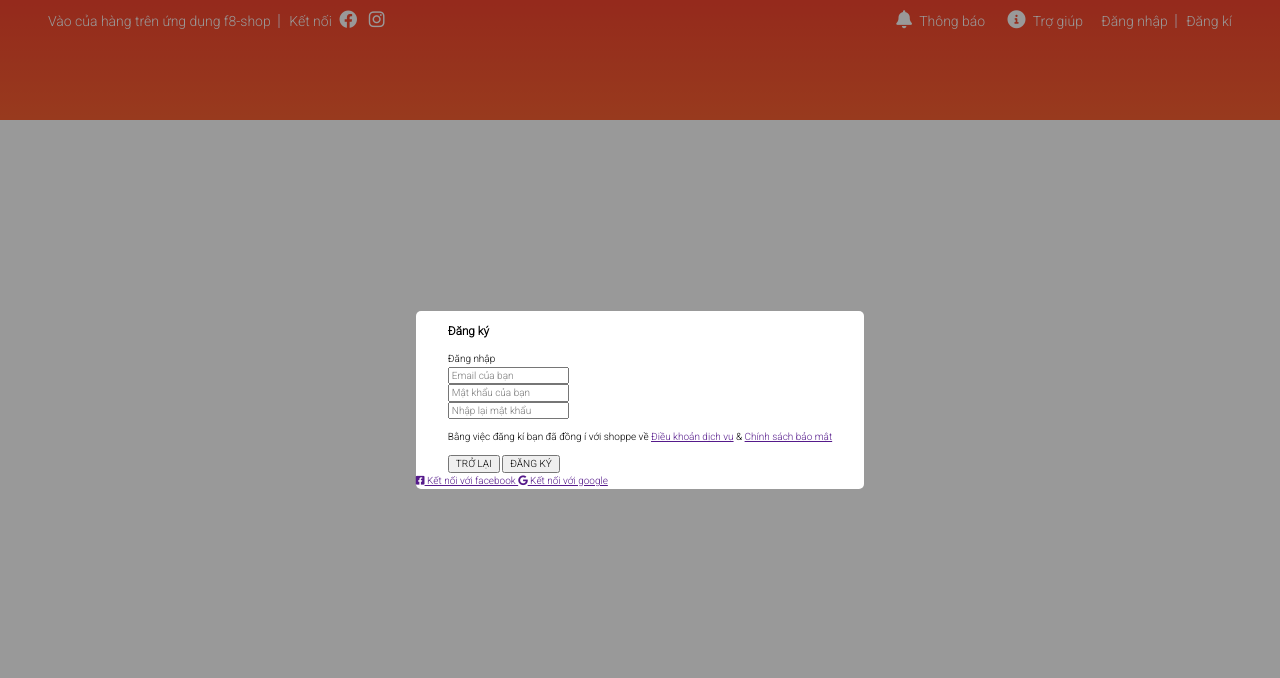
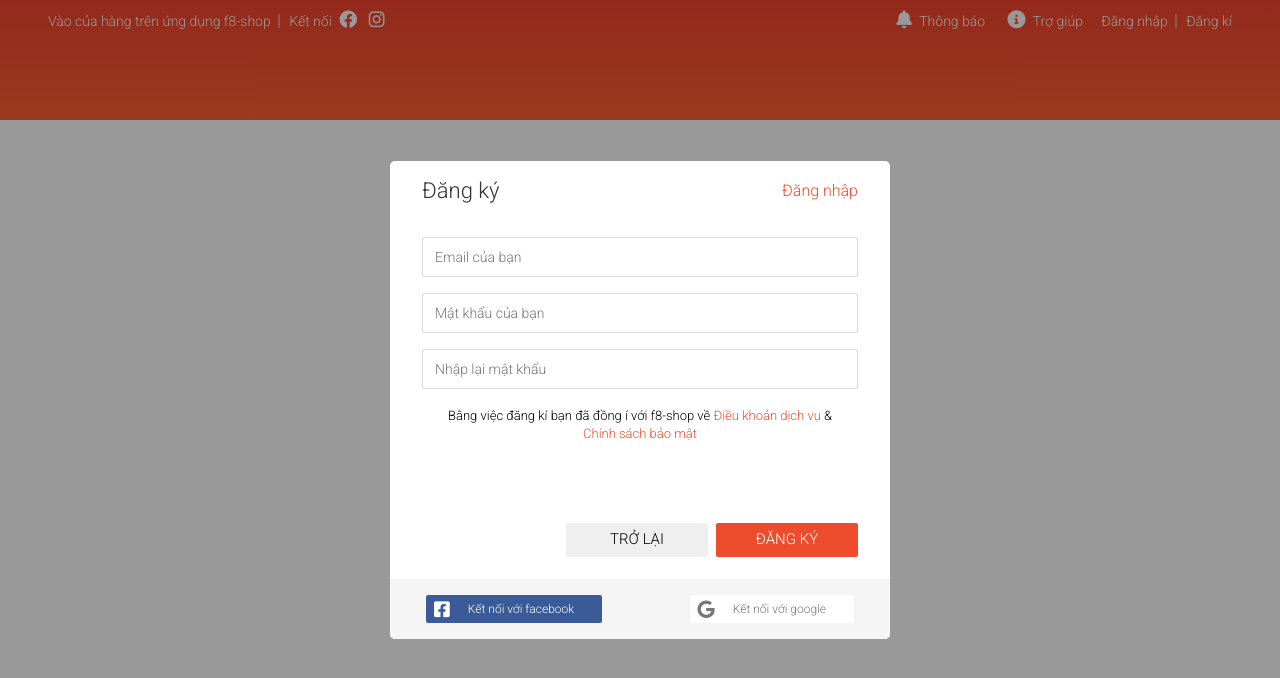
Before and after one commit to quan44652/shopee, a plain HTML site: page index.html in a window 1280 px wide. Drawn offline with nearby package versions, Linux system fonts and the light colour scheme.

Commit message:
continue auth-form

```diff
--- a/assets/css/base.css
+++ b/assets/css/base.css
@@ -1,8 +1,9 @@
  :root {
-     --primary-color:#EE4D2D;
+     --primary-color: #EE4D2D;
      --white-color: #fff;
-     --black-color:#000;
-     --text-color:#333;
+     --black-color: #000;
+     --text-color: #333;
+     --border-color: #dbdbdb;
  }
 
  * {
@@ -37,6 +38,7 @@
      from {
          opacity: 0;
      }
+
      to {
          opacity: 1;
      }
@@ -62,9 +64,46 @@
  }
 
  .modal__body {
-     border-radius: 5px;
      margin: auto;
      position: relative;
      z-index: 1;
-    background-color: white;
+     /* background-color: var(--white-color); */
  }
+
+ /* button styles */
+
+ .btn {
+     min-width: 142px;
+     height: 34px;
+     text-decoration: none;
+     border: none;
+     border-radius: 2px;
+     font-size: 1.5rem;
+     padding: 0 12px;
+     outline: none;
+     cursor: pointer;
+     display: flex;
+     align-items: center;
+     justify-content: center;
+ }
+
+ .btn.btn--normal:hover {
+     background-color: rgba(0, 0, 0, 0.05);
+ }
+
+ .btn--size-s {
+     height: 28px;
+     font-size: 1.2rem;
+     padding: 0 28px 0 8px;
+ }
+
+ .btn.btn--primary {
+     background-color: var(--primary-color);
+     color: var(--white-color);
+ }
+
+ .btn.btn--disable {
+     color: #949494;
+     cursor: default;
+     background-color: #c3c3c3;
+ }
--- a/assets/css/main.css
+++ b/assets/css/main.css
@@ -152,7 +152,6 @@
 }
 
 
-
 @keyframes headerNotifygrowth {
     from {
         opacity: 0;
@@ -239,7 +238,112 @@
 }
 
 
-/*  */
+/*Auth-modal  */
+
+.auth-form {
+    width: 500px;
+    background-color: var(--white-color);
+    border-radius: 5px;
+    overflow: hidden;
+}
 .auth-form__container {
     padding: 0 32px;
 }
+
+.auth-form__header {
+    display: flex;
+align-items: center;
+justify-content: space-between;
+}
+
+.auth-form__heading {
+    font-size: 2.2rem;
+    font-weight: 400;
+    color: var(--text-color);
+}
+
+.auth-form_switch-btn {
+    color: var(--primary-color);
+    font-size: 1.6rem;
+    font-weight: 400;
+    cursor: pointer;
+}
+
+.auth-form__form {
+
+}
+
+.auth-form__input {
+    width: 100%;
+    height: 40px;
+    margin-top: 16px;
+    padding: 0 12px;
+    font-size: 1.4rem;
+    border: 1px solid var(--border-color);
+    border-radius: 2px;
+    outline: none;
+}
+
+.auth-form__input:focus {
+    border-color: #777;
+}
+
+.auth-form__aside {
+
+    margin-top: 18px;
+}
+
+.auth-form__policy-text {
+    font-size: 1.3rem;
+    line-height: 1.8rem;
+    text-align: center;
+    padding: 0 12px;
+}
+
+.auth-form__text-link {
+    text-decoration: none;
+    color: var(--primary-color);
+}
+
+.auth-form__controls {
+    margin-top: 80px;
+    display: flex;
+    justify-content: end;
+
+}
+
+.auth-form__control-back {
+    margin-right: 8px;
+}
+.auth-form__socials {
+    background-color: #F5F5F5;
+    padding: 16px 36px;
+    display: flex;
+    justify-content: space-between;
+    margin-top: 22px;
+}
+
+.auth-form__socials-icon {
+    font-size: 1.8rem
+}
+
+.auth-form__socials--facebook {
+    color: var(--white-color);
+    background-color: #3A5A98;
+}
+
+.auth-form__socials--google {
+    background-color: var(--white-color);
+    color: #777;
+}
+
+
+.auth-form__socials-icon,
+.auth-form__socials--facebook {
+    margin-right: 18px;
+}
+
+
+.auth-form__socials-title {
+
+}
--- a/index.html
+++ b/index.html
@@ -139,7 +139,7 @@
                         <span class="auth-form_switch-btn">Đăng nhập</span>
                     </div>
 
-                    <div class="auth-form">
+                    <div class="auth-form__form">
                         <div class="auth-form__group">
                             <input type="text" class="auth-form__input" placeholder="Email của bạn">
                         </div>
@@ -153,26 +153,27 @@
 
                     <div class="auth-form__aside">
                         <p class="auth-form__policy-text">
-                            Bằng việc đăng kí bạn đã đồng í với shoppe về
-                            <a href="" class="auth-form__policy-link">Điều khoản dịch vụ</a> &
-                            <a href="" class="auth-form__policy-link">Chính sách bảo mật</a>
+                            Bằng việc đăng kí bạn đã đồng í với f8-shop về
+                            <a href="" class="auth-form__text-link">Điều khoản dịch vụ</a> &
+                            <a href="" class="auth-form__text-link">Chính sách bảo mật</a>
                         </p>
                     </div>
 
                     <div class="auth-form__controls">
-                        <button class="btn">TRỞ LẠI</button>
+                        <button class="btn btn--normal auth-form__control-back">TRỞ LẠI</button>
                         <button class="btn btn--primary">ĐĂNG KÝ</button>
                     </div>
                 </div>
 
                 <div class="auth-form__socials">
-                    <a href="" class="btn btn--width-icon">
-                        <i class="fa-brands fa-facebook-square"></i>
-                        Kết nối với facebook
+                    <a href="" class="auth-form__socials--facebook btn btn--size-s btn--width-icon">
+                        <i class="auth-form__socials-icon fa-brands fa-facebook-square"></i>
+                        <span class="auth-form__socials-title">Kết nối với facebook</span>
                     </a>
-                    <a href="" class="btn btn--width-icon">
-                        <i class="fa-brands fa-google"></i>
-                        Kết nối với google
+                    <a href="" class="auth-form__socials--google btn btn--size-s btn--width-icon">
+                        <i class="auth-form__socials-icon fa-brands fa-google"></i>
+                       <span class="auth-form__socials-title">Kết nối với google</span>
+
                     </a>
                 </div>
             </div>
```
Lines whose indentation alone changed are shown as unchanged.
